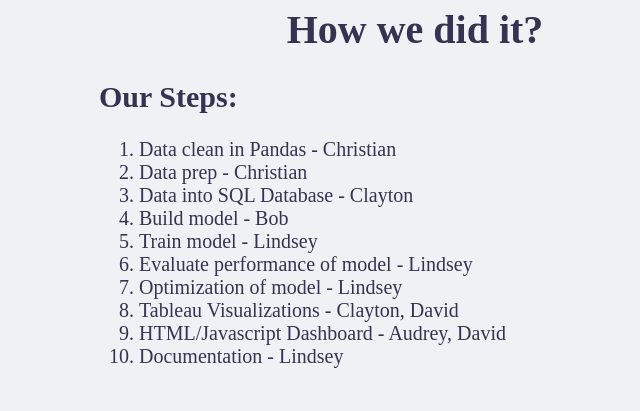
After one commit to audbarrett/ML-BookRecommender, a Python web app: template templates/about.html in a window 1280 px wide. The commit adds this page. Shown: the part 389-800 px from the top of the page, without its empty margins (225-865 px from the left). Run offline with Jinja, Linux system fonts and the light colour scheme; the template is opened without the code that fills it, so the values that code supplies are empty.

Commit message:
changes to html

```diff
--- a/static/css/style.css
+++ b/static/css/style.css
@@ -41,20 +41,6 @@
     flex-direction: row;
     height: 100px;
     width: 100%;
-}
-
-#home-search-box .home-search-box__input {
-    background: transparent;
-    border: none;
-    font-family: Barlow;
-    font-size: 18px;
-    font-weight: 400;
-    height: 100%;
-    line-height: 19px;
-    margin-left: 20px;
-    outline: none;
-    width: 100%;
-    display: block;
 }
 
 .search-container {
@@ -115,3 +101,70 @@
     text-align: left;
     list-style-image: url("tiny-book-icon.svg");
    }
+
+#bookOptions {
+    /* Remove default list styling */
+    list-style-type: none;
+    padding: 0;
+    margin: 0;
+  }
+
+#bookOptions li a {
+    border: 1px solid #ddd; /* Add a border to all links */
+    margin-top: -1px; /* Prevent double borders */
+    background-color: #f6f6f6; /* Grey background color */
+    padding: 12px; /* Add some padding */
+    text-decoration: none; /* Remove default text underline */
+    font-size: 18px; /* Increase the font-size */
+    font-family: Barlow;
+    color: #353352;
+    display: block; /* Make it into a block element to fill the whole list */
+    border-radius: 5px;
+  }
+
+#bookOptions li a:hover:not(.header) {
+    background-color: #eee; /* Add a hover effect to all links, except for headers */
+  }
+
+#searchInput {
+        background: transparent;
+    border: none;
+    font-family: Barlow;
+    font-size: 18px;
+    font-weight: 400;
+    height: 100%;
+    line-height: 19px;
+    margin-left: 20px;
+    outline: none;
+    width: 100%;
+    display: block;
+}
+
+.featured-books-container {
+    font-family: Barlow;
+    padding: 45px 15px;
+    background-color: #F8CFCA;
+    width: 75%;
+    position: relative;
+    margin: auto;
+    border-radius: 5px;
+}
+
+/* about pg styling */
+ul.nav-bar {
+    list-style: none;
+    margin: 0;
+}
+li.menu-about-pg {
+    display: inline;
+}
+
+.about-info-container h2 {
+    text-align: left;
+    margin-left: 25%;
+}
+
+.project-steps {
+    margin-left: 25%;
+    text-align: left;
+}
--- a/static/js/app.js
+++ b/static/js/app.js
@@ -1,14 +1,19 @@
-// press submit button on enter
-// Get the input field
-var input = document.getElementById("myInput");
+function dropdownFunction() {
+    // Declare variables
+    var input, filter, ul, li, a, i, txtValue;
+    input = document.getElementById('searchInput');
+    filter = input.value.toUpperCase();
+    ul = document.getElementById("bookOptions");
+    li = ul.getElementsByTagName('li');
 
-// Execute a function when the user presses a key on the keyboard
-input.addEventListener("keypress", function(event) {
-  // If the user presses the "Enter" key on the keyboard
-  if (event.key === "Enter") {
-    // Cancel the default action, if needed
-    event.preventDefault();
-    // Trigger the button element with a click
-    document.getElementById("submit_button").click();
+    // Loop through all list items, and hide those who don't match the search query
+    for (i = 0; i < li.length; i++) {
+      a = li[i].getElementsByTagName("a")[0];
+      txtValue = a.textContent || a.innerText;
+      if (txtValue.toUpperCase().indexOf(filter) > -1) {
+        li[i].style.display = "";
+      } else {
+        li[i].style.display = "none";
+      }
+    }
   }
-});
--- /dev/null
+++ b/templates/about.html
@@ -0,0 +1,42 @@
+<!doctype html>
+<html lang="en">
+
+<html>
+  <head>
+    <meta charset="UTF-8">
+    <meta name="viewport" content="width=device-width, initial-scale=1.0">
+    <link rel="stylesheet" href="../static/css/style.css">
+  </head>
+
+  <body>
+    <header>
+      <nav>
+        <ul class="menu-bar">
+          <li class="menu"><a href="index.html">Home</a></li>
+          <li class="menu"></li><a href="featured.html">Featured</a></li>
+          <li class="menu"></li><a href="data.html">Data</a></li>
+          <li class="menu"></li><a href="about.html">About</a></li>
+            </ul>
+      </nav>
+
+    <div id="header">
+        <img class="header-img" src="../images/about-the-project-header.svg"/>
+    </div>
+
+<div class="about-info-container">
+<h1> How we did it?</h1>
+
+  <h2>Our Steps:</h2>
+<ol type="1" class="project-steps">
+    <li>Data clean in Pandas - Christian</li>
+    <li>Data prep - Christian</li>
+    <li>Data into SQL Database - Clayton</li>
+    <li>Build model - Bob</li>
+    <li>Train model - Lindsey</li>
+    <li>Evaluate performance of model - Lindsey</li>
+    <li>Optimization of model - Lindsey</li>
+    <li>Tableau Visualizations - Clayton, David</li>
+    <li>HTML/Javascript Dashboard - Audrey, David</li>
+    <li>Documentation - Lindsey</li>
+
+<script src="../static/js/app.js"></script>
```
Also changed, not shown: templates/data.html (added, +26 -0 lines), templates/featured.html (added, +33 -0 lines), templates/index.html (+18 -4 lines), templates/page-2.html (deleted, +0 -20 lines), templates/page-3.html (deleted, +0 -20 lines), images/about-the-project-header.svg (added), images/book-recommender-header.svg (added), images/dataset-info-header.svg (added), 3 other files.
